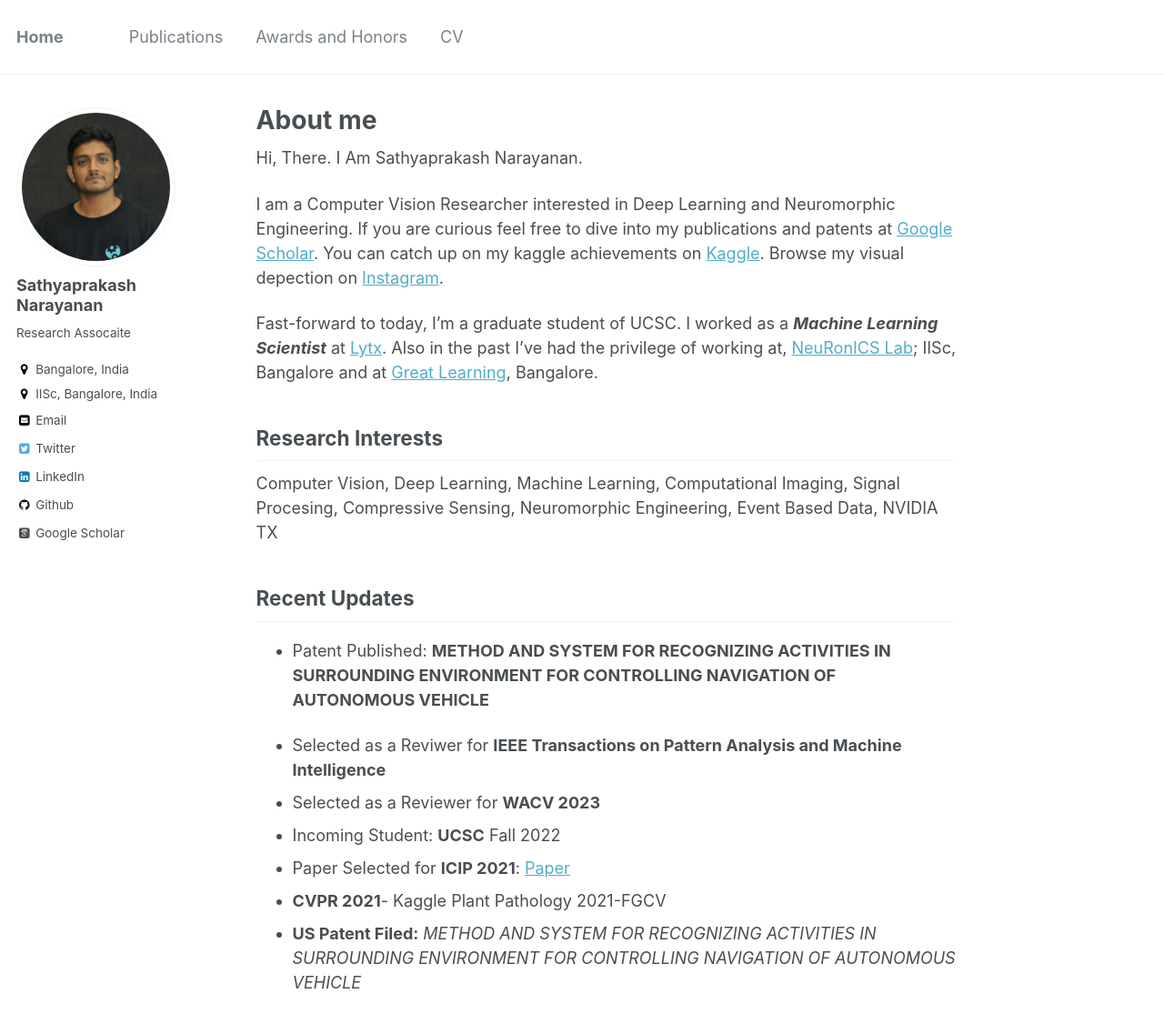
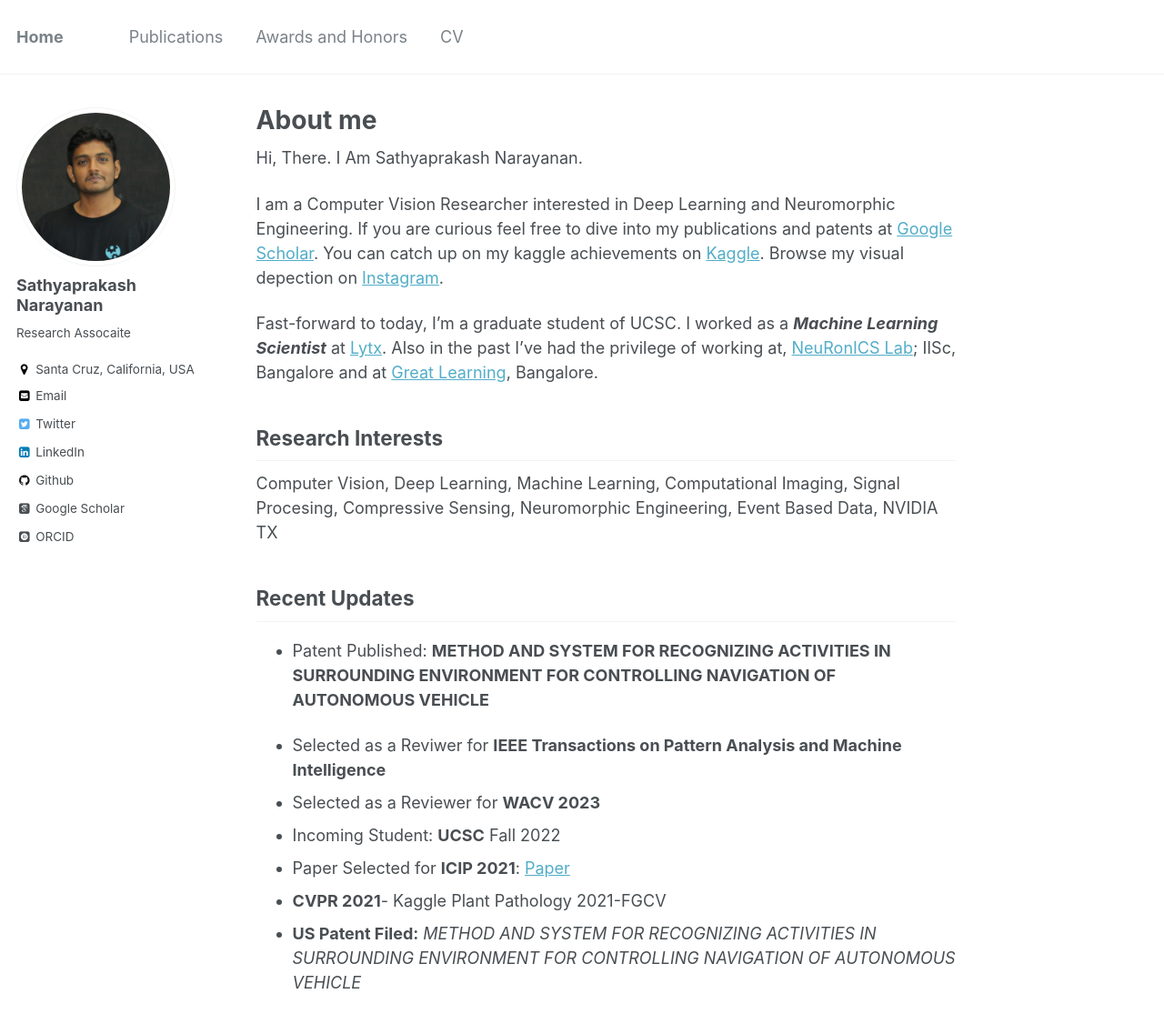
Before and after one commit to satabios/satabios.github.io, a Jekyll site: the page built from _pages/about.md, in a window 1280 px wide and 1301 px high. Shown: the top 1126 px of the window at 91% size. Built offline with Jekyll 4.4.1, drawn with Linux system fonts in a browser that asks for light colours; some web fonts are replaced.

Commit message:
updated ORC ID

```diff
--- a/_config.yml
+++ b/_config.yml
@@ -83,8 +83,8 @@ author:
   name             : "Sathyaprakash Narayanan"
   avatar           : "pic.jpg"
   bio              : "Research Assocaite"
-  location         : "Bangalore, India"
-  employer         : "IISc, Bangalore, India"
+  location         : "Santa Cruz, California, USA"
+  # employer         : "IISc, Bangalore, India"
   googlescholar    : "https://scholar.google.com/citations?user=rI5VHWoAAAAJ&hl=en"
   email            : "804ltkrao@relay.firefox.com"
   uri              :
@@ -100,7 +100,7 @@ author:
   instagram        :
   lastfm           :
   linkedin         : "https://www.linkedin.com/in/sathyaprakash-narayanan-87b07850/"
-  orcid            :
+  orcid            : "https://orcid.org/my-orcid?orcid=0000-0002-5490-4596/"
   pinterest        :
   soundcloud       :
   stackoverflow    : # http://stackoverflow.com/users/123456/username
```
